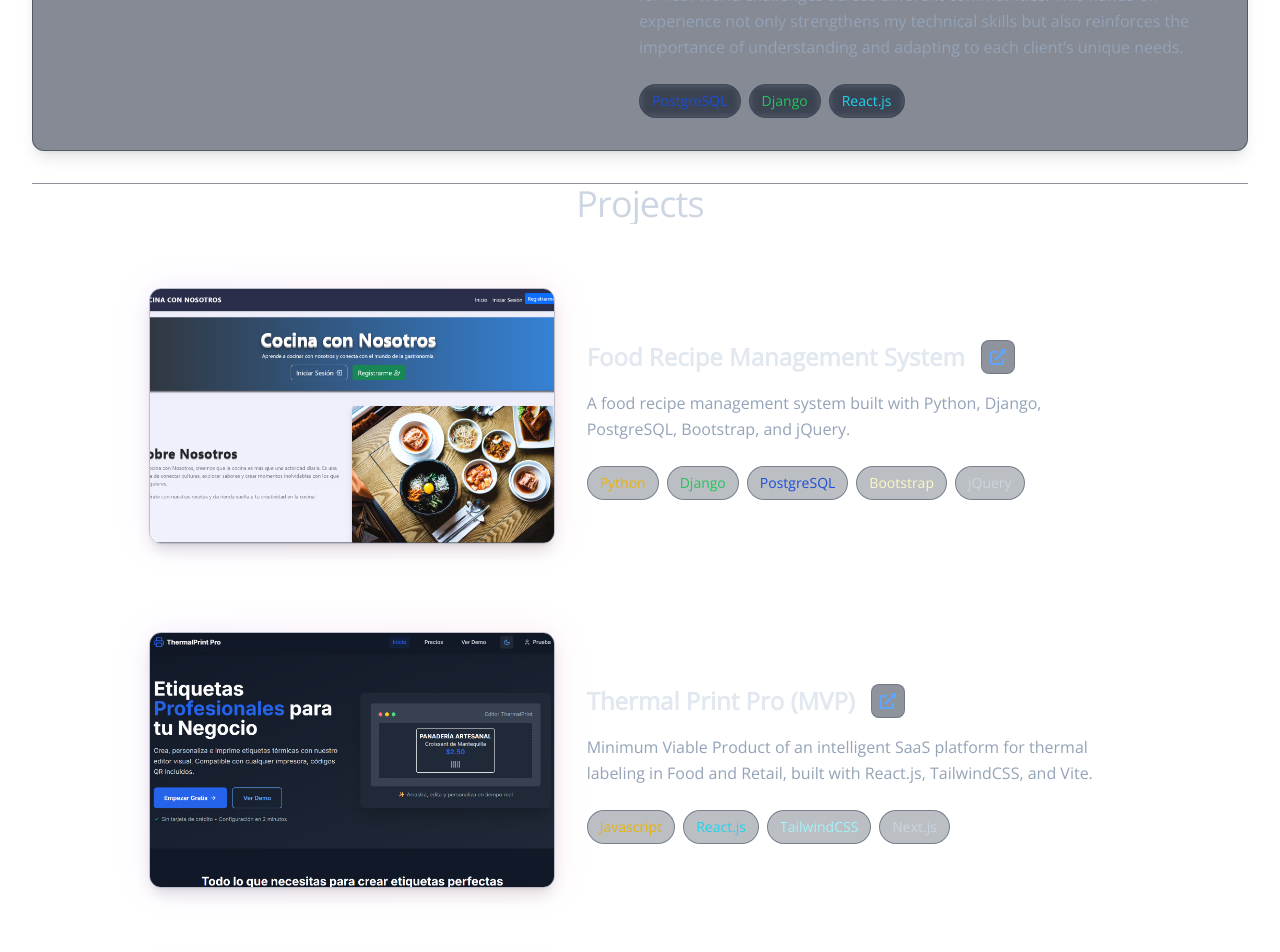
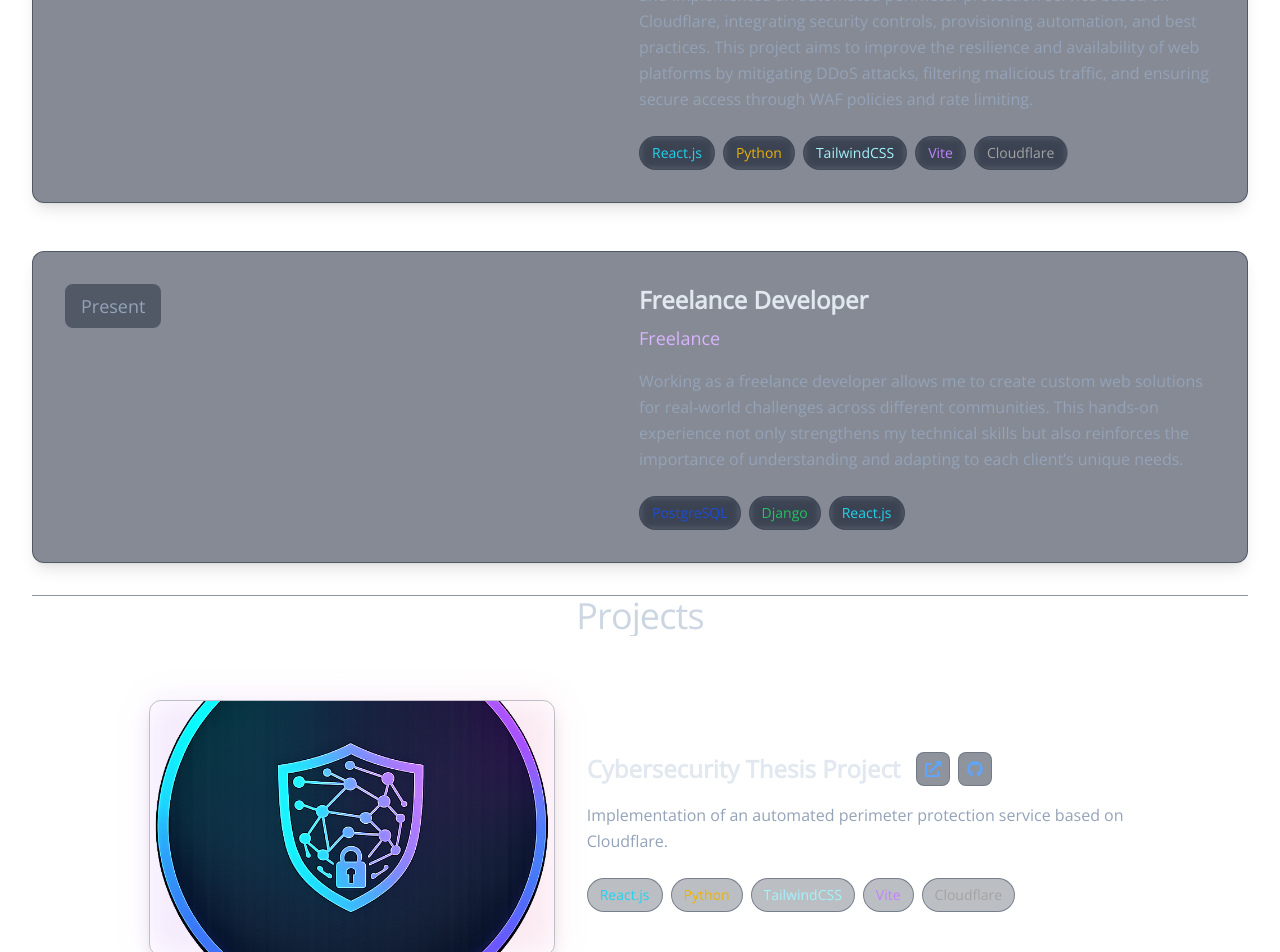
Before and after one commit to KevPatterson/Portfolio, a React (Vite) app: page / in a window 1280 px wide. Shown: the part 7040-7992 px from the top of the page. Built offline with nearby package versions, Linux system fonts and the light colour scheme; no server answers; a web font is replaced by a local one.

Commit message:
Update 12-2-26 Tesis Project

```diff
--- a/src/components/main/Projects.tsx
+++ b/src/components/main/Projects.tsx
@@ -14,6 +14,7 @@ import clientsImg from "../../assets/clients.jpg"
 import criptoImg from "../../assets/cripto.webp"
 import veterinariaImg from "../../assets/veterinaria.png"
 import budgetImg from "../../assets/budget.avif"
+import cubanCasImg from "../../assets/projects/cuban-cas.png"
 
 interface ImageMap {
   [key: string]: string;
@@ -38,6 +39,8 @@ const imageMap: ImageMap = {
   "Veterinary Patient Management": veterinariaImg,
   "Control de Presupuesto": budgetImg,
   "Budget Tracker": budgetImg,
+	"Proyecto de Tesis de Ciberseguridad": cubanCasImg,
+	"Cybersecurity Thesis Project": cubanCasImg,
 }
 
 const Projects: React.FC = () => {
--- a/src/locales/en/translation.json
+++ b/src/locales/en/translation.json
@@ -92,6 +92,13 @@
       "technologies": ["Cypress", "Allure"]
     },
     {
+      "year": "November 2025 · February 2026",
+      "role": "Cybersecurity Engineer",
+      "company": "UCI",
+      "description": "As a thesis project to obtain the degree of Cybersecurity Engineer, I designed and implemented an automated perimeter protection service based on Cloudflare, integrating security controls, provisioning automation, and best practices. This project aims to improve the resilience and availability of web platforms by mitigating DDoS attacks, filtering malicious traffic, and ensuring secure access through WAF policies and rate limiting.",
+      "technologies": ["React.js", "Python", "TailwindCSS", "Vite", "Cloudflare"]
+    },
+    {
       "year": "Present",
       "role": "Freelance Developer",
       "company": "Freelance",
@@ -101,6 +108,14 @@
   ],
   "project_name": "Projects",
   "projects": [
+    {
+      "title": "Cybersecurity Thesis Project",
+      "image": "../../assets/projects/cuban-cas.png",
+      "description": "Implementation of an automated perimeter protection service based on Cloudflare.",
+      "technologies": ["React.js", "Python", "TailwindCSS", "Vite", "Cloudflare"],
+      "url": "https://cubansaas.tech",
+      "code": "https://github.com/KevPatterson/Cuban-CAS"
+    },
     {
       "title": "Food Recipe Management System",
       "image": "../../assets/projects/cocinaconnosotros.png",
--- a/src/locales/es/translation.json
+++ b/src/locales/es/translation.json
@@ -92,6 +92,13 @@
       "technologies": ["Cypress", "Allure"]
     },
     {
+      "year": "Noviembre 2025 · Febrero 2026",
+      "role": "Ingeniero en Ciberseguridad",
+      "company": "UCI",
+      "description": "Como proyecto de tesis para optar por el título de Ingeniero en Ciberseguridad diseñé e implementé un servicio automatizado de protección perimetral basado en Cloudflare, integrando controles de seguridad, automatización de aprovisionamiento y buenas prácticas. Este proyecto tiene como objetivo mejorar la resiliencia y disponibilidad de las plataformas web al mitigar ataques DDoS, filtrar tráfico malicioso y garantizar un acceso seguro mediante políticas WAF y limitación de velocidad.",
+      "technologies": ["React.js", "Python", "TailwindCSS", "Vite", "Cloudflare"]
+    },
+    {
       "year": "Presente",
       "role": "Programador Freelance",
       "company": "Freelance",
@@ -108,6 +115,14 @@
 			"technologies": ["Python", "Django", "PostgreSQL", "Bootstrap", "jQuery"],
 			"url": "https://cocinaconnosotros.pythonanywhere.com/"
 		},
+    {
+      "title": "Proyecto de Tesis de Ciberseguridad",
+      "image": "../../assets/projects/cuban-cas.png",
+      "description": "Implementación de un servicio automatizado de protección perimetral basado en Cloudflare.",
+      "technologies": ["React.js", "Python", "TailwindCSS", "Vite", "Cloudflare"],
+      "url": "https://cubansaas.tech",
+      "code": "https://github.com/KevPatterson/Cuban-CAS"
+    },
 		{
 			"title": "Termal Print Pro (MPV)",
 			"image": "../../assets/projects/termal.png",
```
Also changed, not shown: src/assets/projects/cuban-cas.png (added).
